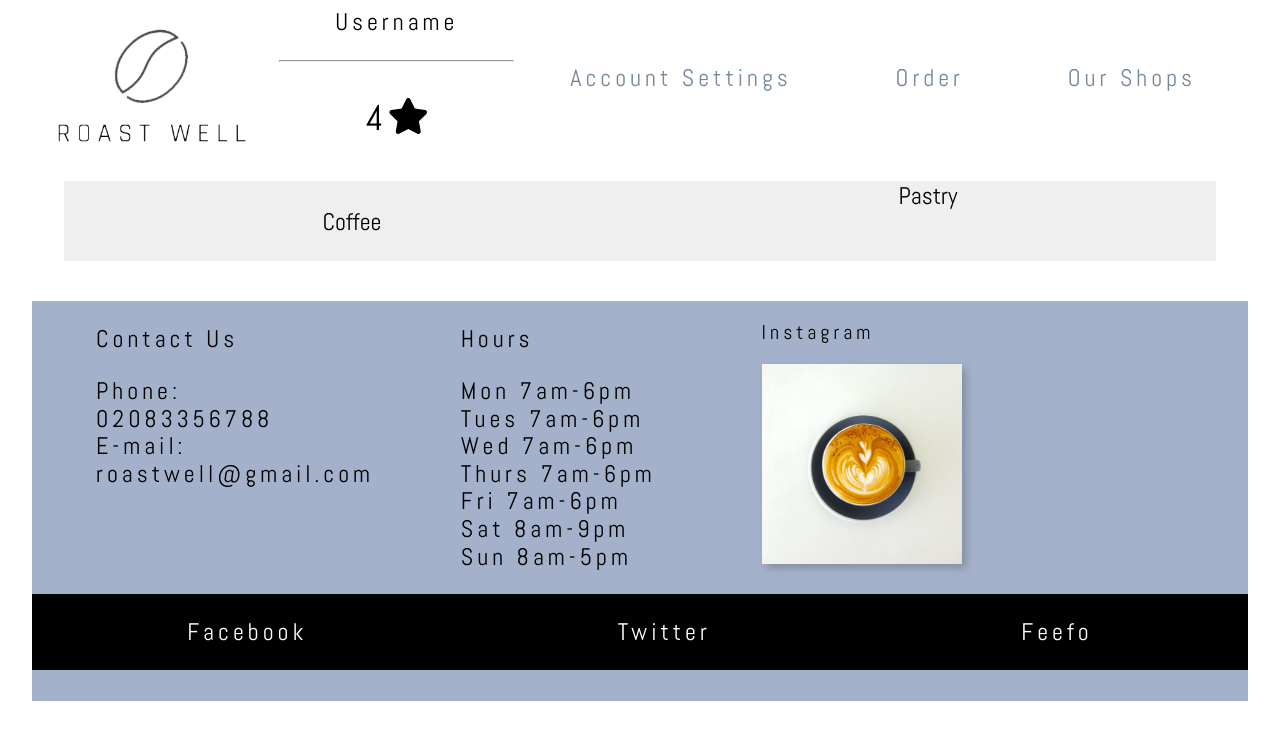
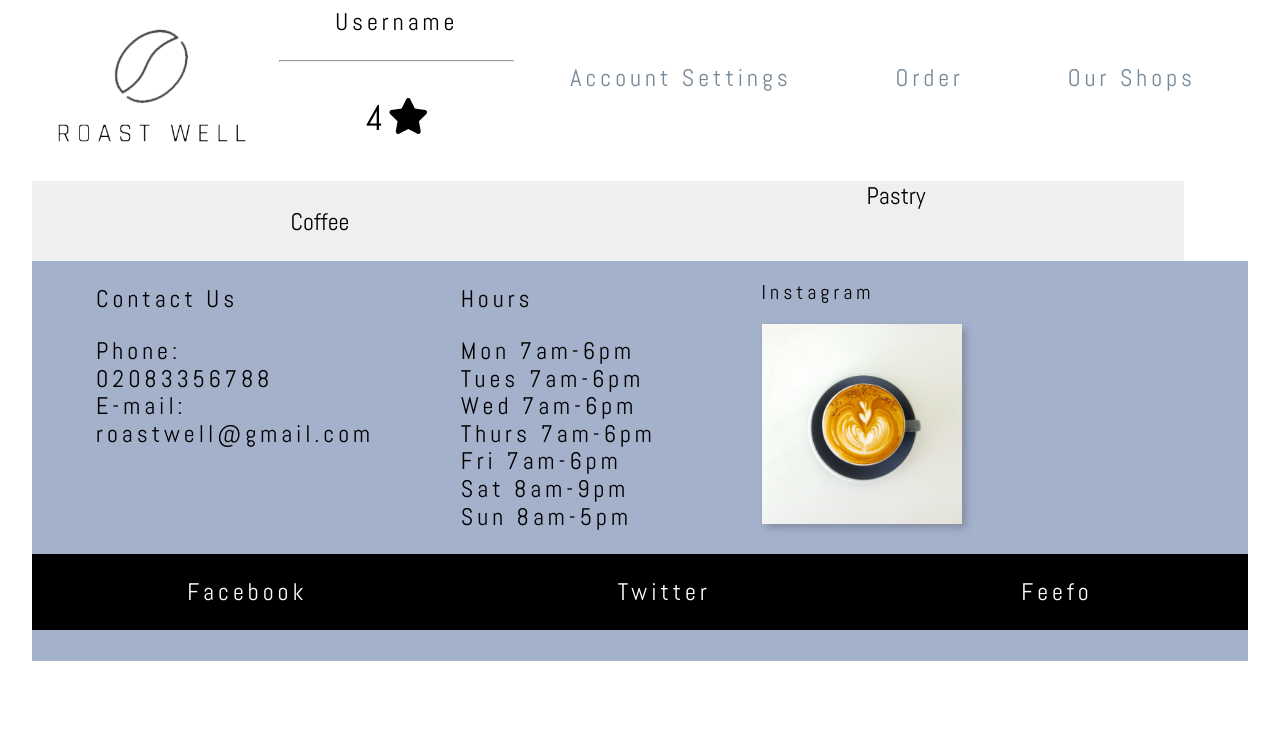
Before and after one commit to worpel/roast-well-coffee, a React (Create React App) app: page /order in a window 1280 px wide. Shown: the top 740 px of the page. Built offline with nearby package versions, Linux system fonts and the light colour scheme; no server answers.

Commit message:
brushstroke

```diff
--- a/src/Components/AccountInfo/AccountInfo.css
+++ b/src/Components/AccountInfo/AccountInfo.css
@@ -1,6 +1,7 @@
 .accountInfo {
     max-width: 80vw;
     margin: 0 auto;
+    background: linear-gradient(rgba(255, 255, 255, 0.9), rgba(255, 255, 255, 0.2)), url('../../Images/background12.jpg');
 }
 
 .personaldetails {
--- a/src/Components/Order/Order.css
+++ b/src/Components/Order/Order.css
@@ -3,17 +3,14 @@
 }
 
 .order {
-  margin: 0 auto;
-  margin-bottom: 5vh;
   width: 90vw;
   height: auto;
   display: flex;
   flex-wrap: wrap;
   justify-content: center;
-  background-image: url('../../Images/background1.jpg');
+  background: linear-gradient(rgba(255, 255, 255, 0.9), rgba(255, 255, 255, 0.2)), url('../../Images/background12.jpg');
   background-size: cover;
   background-position: bottom;
-  /* opacity: 0.4; */
 }
 
 #coffees,
```
Also changed, not shown: src/Images/background12.jpg (renamed from src/Images/brushstroke.jpg), src/Images/background13.jpg (renamed from src/Images/leafcoffee.jpg).
